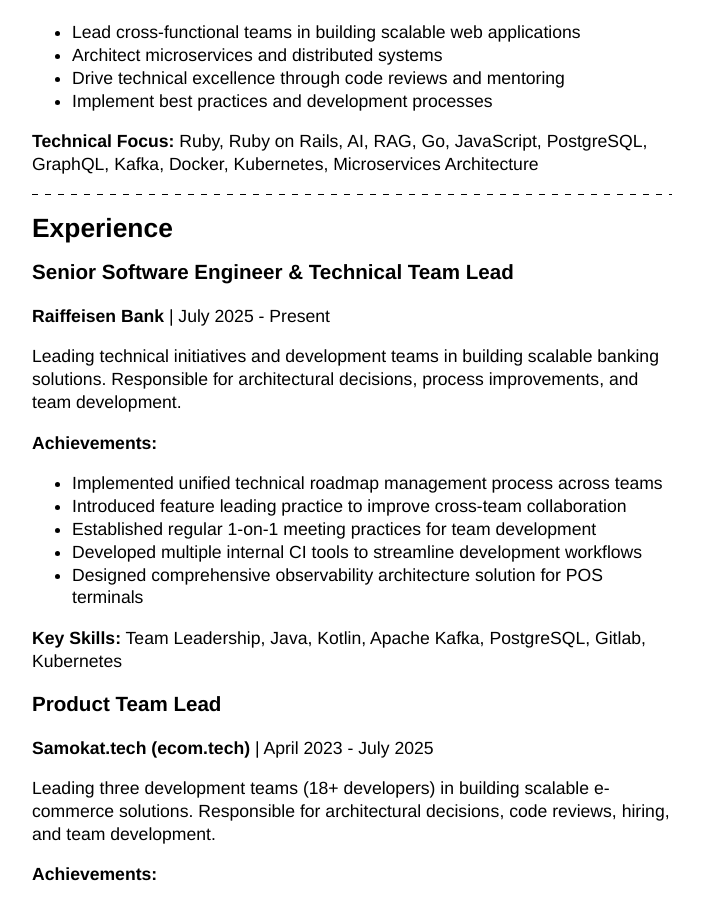
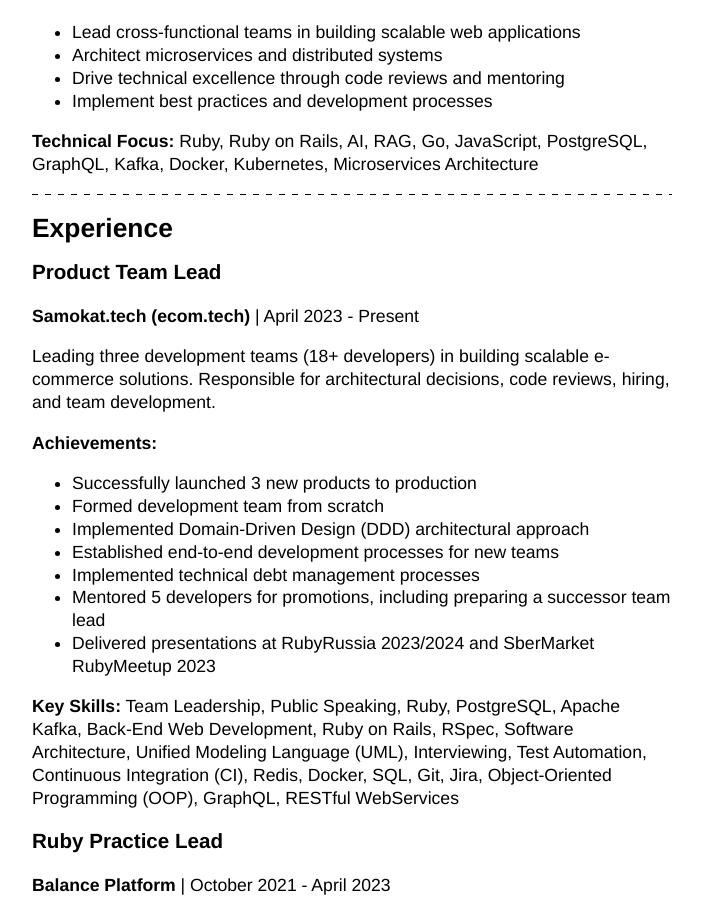
Before and after one commit to sergio-fry/blog, a Jekyll site: the page built from cv/en-full.md, in a window 1280 px wide and 900 px high, scrolled down 1037 px. Shown: the whole window, without its empty margins (288-989 px from the left). Built offline with Jekyll 4.4.1, drawn with Linux system fonts in a browser that asks for light colours; some of the changed text lies outside the part shown.

```diff
--- a/cv/en-full.md
+++ b/cv/en-full.md
@@ -38,23 +38,8 @@ Ruby, Ruby on Rails, AI, RAG, Go, JavaScript, PostgreSQL, GraphQL, Kafka, Docker
 
 ## Experience
 
-### Senior Software Engineer & Technical Team Lead
-**Raiffeisen Bank** | July 2025 - Present
-
-Leading technical initiatives and development teams in building scalable banking solutions. Responsible for architectural decisions, process improvements, and team development.
-
-**Achievements:**
-- Implemented unified technical roadmap management process across teams
-- Introduced feature leading practice to improve cross-team collaboration
-- Established regular 1-on-1 meeting practices for team development
-- Developed multiple internal CI tools to streamline development workflows
-- Designed comprehensive observability architecture solution for POS terminals
-
-**Key Skills:** Team Leadership, Java, Kotlin, Apache Kafka, PostgreSQL, Gitlab, Kubernetes
-
-
 ### Product Team Lead
-**Samokat.tech (ecom.tech)** | April 2023 - July 2025
+**Samokat.tech (ecom.tech)** | April 2023 - Present
 
 Leading three development teams (18+ developers) in building scalable e-commerce solutions. Responsible for architectural decisions, code reviews, hiring, and team development.
 
```
Also changed, not shown: other parts of cv/en-full.md (+1 -1 lines), cv/developer.md (added, +143 -0 lines), cv/en-developer.md (+1 -1 lines).
